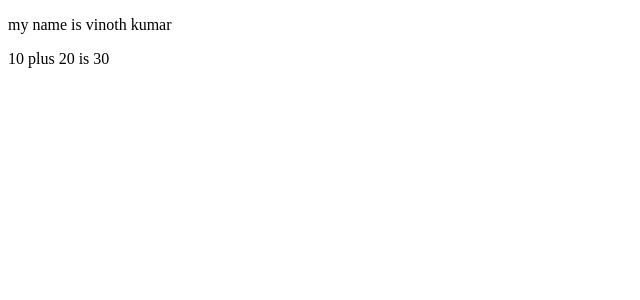
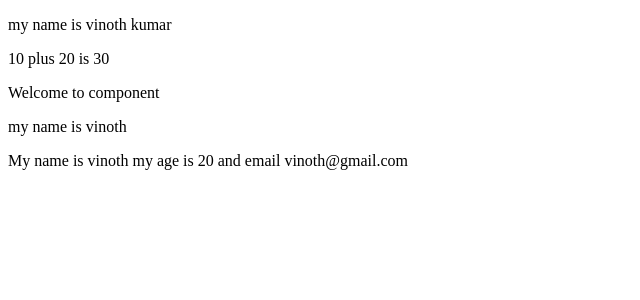
Before and after one commit to vinoth9598/reactTopics, a React (Vite) app: page / in a window 1280 px wide. Shown: the top 300 px of the page, without its empty margins (0-640 px from the left). Built offline with nearby package versions, Linux system fonts and the light colour scheme.

Commit message:
component handled data and props

```diff
--- a/src/App.jsx
+++ b/src/App.jsx
@@ -1,15 +1,45 @@
 
 import React from "react" ;
+
+//using data transfer to data destructure.
+function Hello({data}){
+  console.log(data);
+  return(
+    <div>
+      <p>Welcome to component</p>
+      <p>my name is {data.name}</p>
+    </div>
+  )
+}
+
+function User(prop){
+  console.log(prop.data);
+  return(
+    <div>
+      <p>
+        {`My name is ${prop.data.name} my age is ${prop.data.age} and email ${prop.data.email}`}
+      </p>
+    </div>
+  )
+}
 
 function App(){
   let name = "vinoth kumar" ;
   let a = 10 ;
   let b = 20 ;
 
+  const data = {
+    name : "vinoth",
+    age : 20,
+    email:"vinoth@gmail.com"
+  }
   return(
     <div>
         <p> my name is {name}</p>
         <p>{a} plus {b} is {a+b}</p>
+
+        <Hello data = {data}/>
+        <User data = {data}/>
     </div>
   )
 }
```
